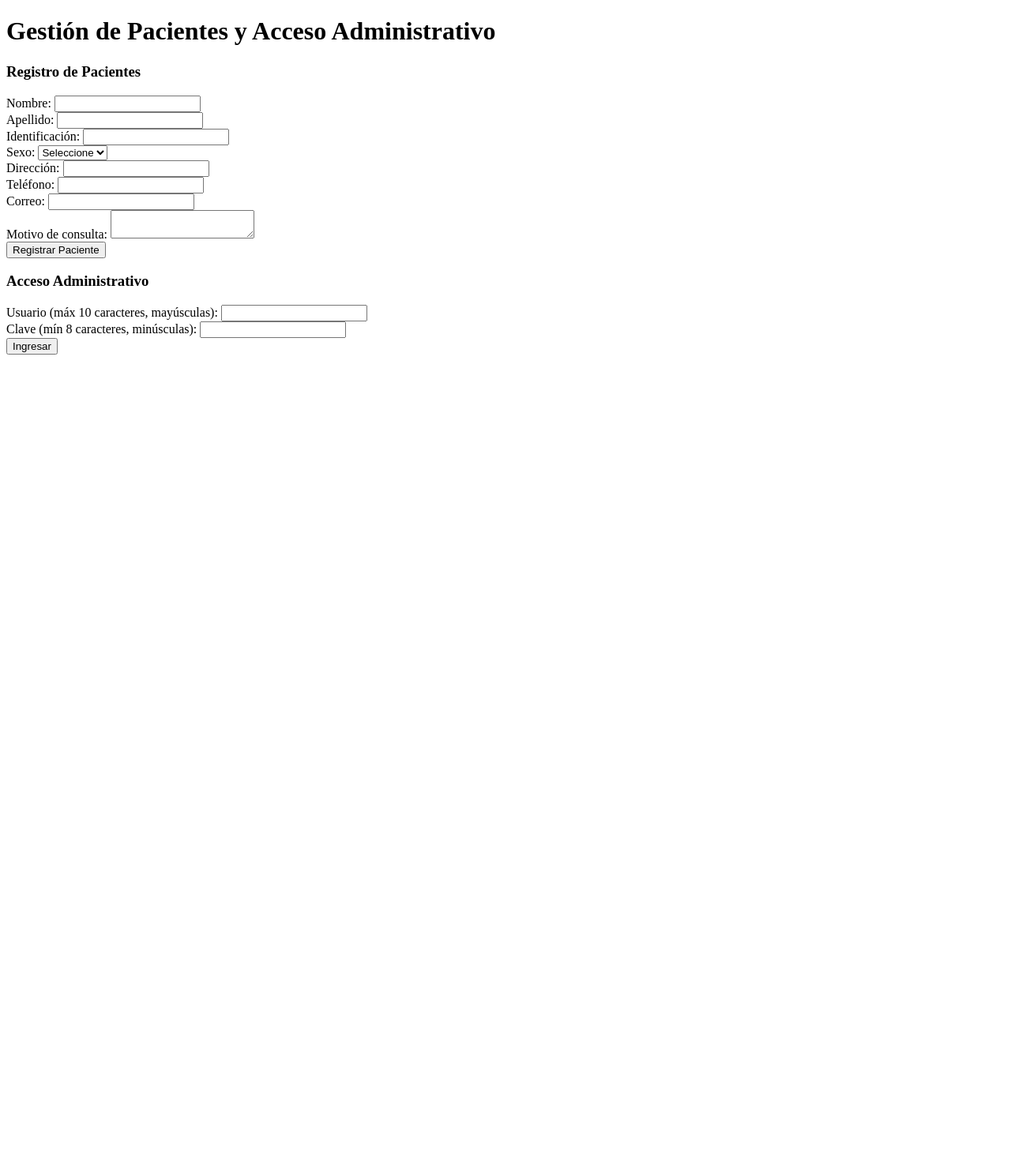
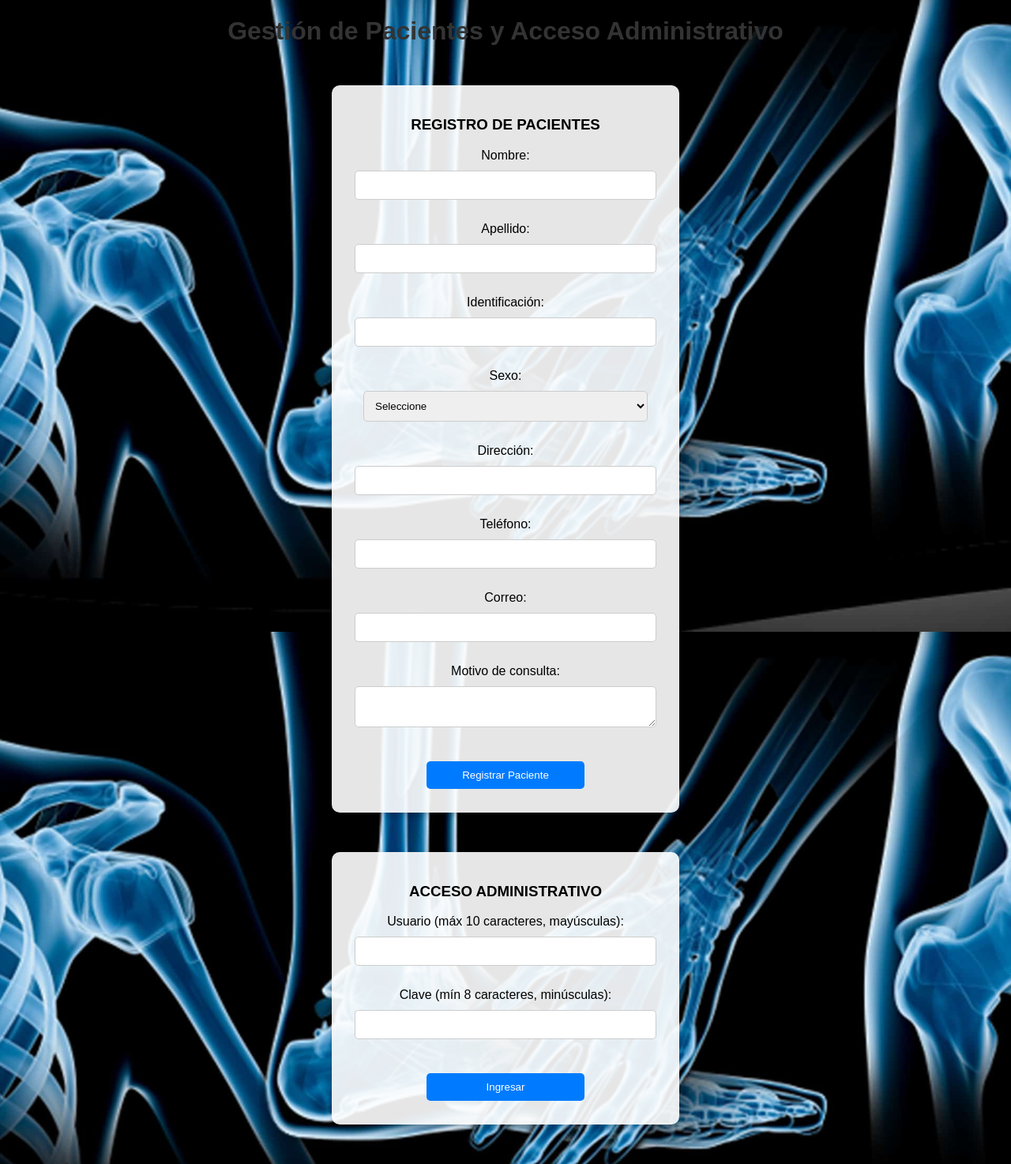
Before and after one commit to CNavia76/PHP, a PHP site: page /tarea7ejfinal.php in a window 1280 px wide. Shown: the whole page at 79% size. Before the commit the page ends 449 px from the top, so only its background shows below. Run offline with PHP 8.4, Linux system fonts and the light colour scheme.

Commit message:
added by git commit

```diff
--- a/tareasiacc/SEMANA7/tarea7ejbase.php
+++ b/tareasiacc/SEMANA7/tarea7ejbase.php
@@ -41,7 +41,7 @@
 
 <!-- Formulario de registro de pacientes -->
 <form method="POST" action="">
-    <h3>Registro de Pacientes</h3>
+    <h3>REGISTRO DE PACIENTES</h3>
     Nombre: <input type="text" name="nombre" required><br>
     Apellido: <input type="text" name="apellido" required><br>
     Identificación: <input type="text" name="identificacion" required><br>
@@ -60,7 +60,7 @@
 
 <!-- Formulario de acceso administrativo -->
 <form method="POST" action="">
-    <h3>Acceso Administrativo</h3>
+    <h3>ACCESO ADMINISTRATIVO</h3>
     Usuario (máx 10 caracteres, mayúsculas): <input type="text" name="usuario" maxlength="10" pattern="[A-Z]{1,10}" required><br>
     Clave (mín 8 caracteres, minúsculas): <input type="password" name="clave" minlength="8" pattern="[a-z]{8,}" required><br>
     <input type="submit" name="login" value="Ingresar">
--- a/tareasiacc/SEMANA7/tarea7ejfinal.php
+++ b/tareasiacc/SEMANA7/tarea7ejfinal.php
@@ -4,6 +4,58 @@
     <meta charset="UTF-8">
     <meta name="viewport" content="width=device-width, initial-scale=1.0">
     <title>Gestión de Pacientes y Acceso Administrativo</title>
+    <style>
+        /* Estilo para la imagen de fondo */
+        body {
+            background-image: url('traumatologia-1.jpg'); /* Cambia 'traumatologia.jpg' por la ruta de tu imagen */
+            background-size: cover;
+            background-position: center;
+            background-attachment: fixed;
+            font-family: Arial, sans-serif;
+            margin: 0;
+            padding: 0;
+        }
+
+        /* Estilo para centrar el formulario */
+        form {
+            background-color: rgba(255, 255, 255, 0.9); /* Fondo blanco semitransparente */
+            padding: 20px;
+            border-radius: 10px;
+            box-shadow: 0 4px 8px rgba(0, 0, 0, 0.2);
+            max-width: 400px;
+            margin: 50px auto; /* Centrar el formulario */
+            text-align: center; /* Centrar el contenido del formulario */
+        }
+
+        h1 {
+            text-align: center;
+            color: #333;
+        }
+
+        input, select, textarea {
+            width: 90%; /* Ajustar el ancho de los campos */
+            padding: 10px;
+            margin: 10px 0;
+            border: 1px solid #ccc;
+            border-radius: 5px;
+            display: block; /* Asegurar que los campos estén en bloques */
+            margin-left: auto; /* Centrar horizontalmente */
+            margin-right: auto; /* Centrar horizontalmente */
+        }
+
+        input[type="submit"] {
+            background-color: #007BFF;
+            color: white;
+            border: none;
+            cursor: pointer;
+            width: 50%; /* Ajustar el ancho del botón */
+            margin-top: 15px;
+        }
+
+        input[type="submit"]:hover {
+            background-color: #0056b3;
+        }
+    </style>
 </head>
 <body>
     <h1>Gestión de Pacientes y Acceso Administrativo</h1>
```
